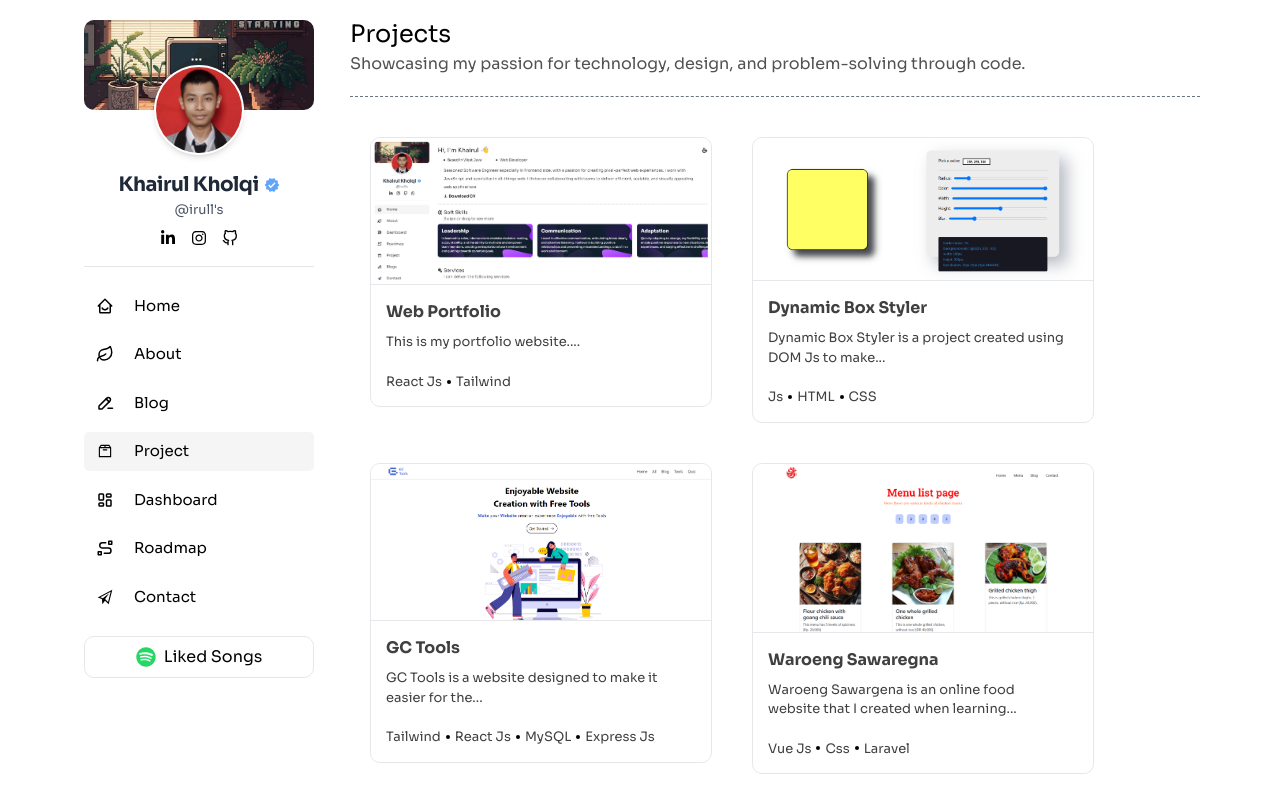
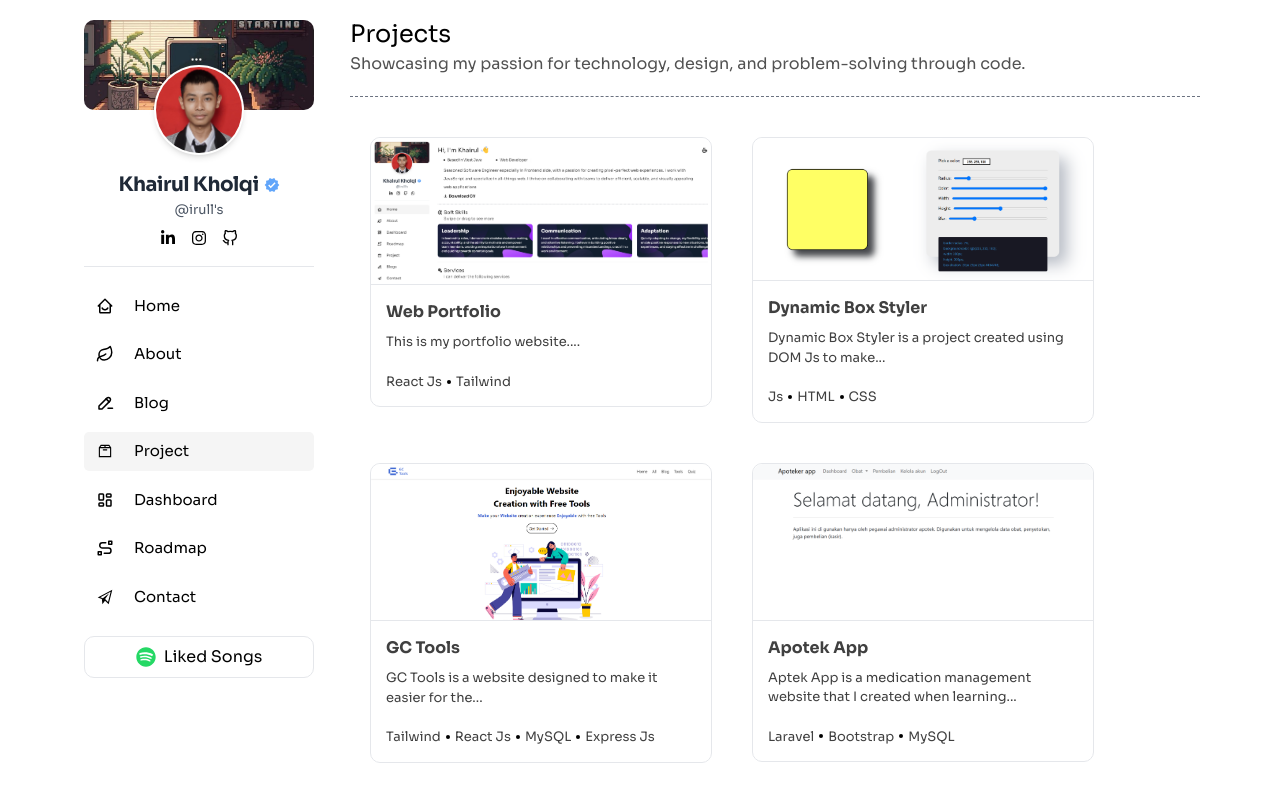
Before and after one commit to Muhammad-Khairul-Kholqi/MyPortfolio, a React (Vite) app: page /project in a window 1280 px wide. Built offline with nearby package versions, Linux system fonts and the light colour scheme.

Commit message:
delete 3 project

```diff
--- a/src/Page/AboutMe/certifikate.jsx
+++ b/src/Page/AboutMe/certifikate.jsx
@@ -114,7 +114,7 @@ const Certifikate = () => {
           <div className="w-[400px]">
             <img
                 src={images[currentImageIndex].src}
-                className="w-full shadow-md border"
+                className="w-full shadow-md rounded-[10px]"
             />
 
             <div className="flex justify-end mt-4 gap-[10px]">
--- a/src/Page/Project/project.jsx
+++ b/src/Page/Project/project.jsx
@@ -3,14 +3,11 @@ import CardProject from "./cardProject";
 import Footer from '../../Template/footer';
 
 import schoolImage from '../../Assets/project/school.png';
-import OnlineShop from '../../Assets/project/shop.png';
 import GcTools from '../../Assets/project/gc.png';
-import Chiken from '../../Assets/project/chiken.png';
 import Apotek from '../../Assets/project/apotek.png';
 import Agenda from '../../Assets/project/agenda.png';
 import Box from '../../Assets/project/box-styler.png';
 import Portfolio from '../../Assets/project/portfolio.png';
-import Aksara from '../../Assets/project/aksara.png';
 
 const projectsData = [
   {
@@ -39,14 +36,6 @@ const projectsData = [
 
   {
     id: 4,
-    title: "Waroeng Sawaregna",
-    description: "Waroeng Sawargena is an online food website that I created when learning Vue JS.",
-    image: Chiken,
-    technology: ["Vue Js", "Css", "Laravel"],
-  },
-
-  {
-    id: 5,
     title: "Apotek App",
     description: "Aptek App is a medication management website that I created when learning Laravel.",
     image: Apotek,
@@ -54,7 +43,7 @@ const projectsData = [
   },
 
   {
-    id: 6,
+    id: 5,
     title: "Daily Agenda",
     description: "Daily Agenda is a daily agenda website created to organize schedules so that they are organized.",
     image: Agenda,
@@ -62,27 +51,11 @@ const projectsData = [
   },
 
   {
-    id: 7,
-    title: "Shop Urban Outfitters",
-    description: "Shop Urban Outfitters is a simple online shop website.",
-    image: OnlineShop,
-    technology: ["CSS", "PHP", "MySQL", "Js"],
-  },
-
-  {
-    id: 8,
+    id: 6,
     title: "Web School",
     description: "Web School is a website project that I created as a final semester assignment at school.",
     image: schoolImage,
     technology: ["CSS", "PHP", "MySQL"],
-  },
-
-  {
-    id: 9,
-    title: "Aksara Pelajar",
-    description: "Aksara Pelajar is a website for teachers and students to manage attendance, assignments, and other academic activities",
-    image: Aksara,
-    technology: ["Laravel", "Tailwind", "MySQL"],
   },
 ];
 
--- a/src/Page/Project/projectDetail.jsx
+++ b/src/Page/Project/projectDetail.jsx
@@ -7,14 +7,11 @@ import { FaGithubAlt } from "react-icons/fa";
 import { FiExternalLink } from "react-icons/fi";
 
 import schoolImage from '../../Assets/project/school.png';
-import OnlineShop from '../../Assets/project/shop.png';
 import GcTools from '../../Assets/project/gc.png';
-import Chiken from '../../Assets/project/chiken.png';
 import Apotek from '../../Assets/project/apotek.png';
 import Agenda from '../../Assets/project/agenda.png';
 import Box from '../../Assets/project/box-styler.png';
 import Portfolio from '../../Assets/project/portfolio.png';
-import Aksara from '../../Assets/project/aksara.png';
 
 import Css from '../../Assets/skills/css.png';
 import Php from '../../Assets/skills/php.png';
@@ -23,7 +20,6 @@ import Js from '../../Assets/skills/js.png';
 import Tailwind from '../../Assets/skills/tailwind.png';
 import ReactJs from '../../Assets/skills/react.png';
 import Express from '../../Assets/skills/express.png';
-import Vue from '../../Assets/skills/vue.png';
 import Laravel from '../../Assets/skills/laravel.png';
 import Bootstrap from '../../Assets/skills/bootstrap.png';
 import Html from '../../Assets/skills/html.png';
@@ -75,21 +71,6 @@ const projectsData = [
 
   {
     id: 4,
-    title: "Waroeng Sawaregna",
-    description: "Waroeng Sawargena is an online food website that I created when learning Vue JS.",
-    image: Chiken,
-    technology: ["Vue Js", "Css", "Laravel"],
-    github: "https://github.com/Muhammad-Khairul-Kholqi/WaroengSawaregnaVue",
-    demo: "",
-    techImages: [
-      Vue,
-      Css,
-      Laravel
-    ]
-  },
-
-  {
-    id: 5,
     title: "Apotek App",
     description: "Aptek App is a medication management website that I created when learning Laravel.",
     image: Apotek,
@@ -104,7 +85,7 @@ const projectsData = [
   },
 
   {
-    id: 6,
+    id: 5,
     title: "Daily Agenda",
     description: "Daily Agenda is a daily agenda website created to organize schedules so that they are organized.",
     image: Agenda,
@@ -119,23 +100,7 @@ const projectsData = [
   },
 
   {
-    id: 7,
-    title: "Shop Urban Outfitters",
-    description: "Shop Urban Outfitters is a simple online shop website.",
-    image: OnlineShop,
-    technology: ["CSS", "PHP", "MySQL", "Js"],
-    github: "https://github.com/Muhammad-Khairul-Kholqi/Shop-Urban",
-    demo: "",
-    techImages: [
-      Css,
-      Php,
-      Mysql,
-      Js
-    ]
-  },
-
-  {
-    id: 8,
+    id: 6,
     title: "Web School",
     description: "Web School is a website project that I created as a final semester assignment at school.",
     image: schoolImage,
@@ -145,21 +110,6 @@ const projectsData = [
     techImages: [
       Css,
       Php,
-      Mysql
-    ]
-  },
-
-  {
-    id: 9,
-    title: "Aksara Pelajar",
-    description: "Aksara Pelajar is a website for teachers and students to manage attendance, assignments, and other academic activities",
-    image: Aksara,
-    technology: ["Laravel", "Tailwind", "MySQL"],
-    github: "https://github.com/Muhammad-Khairul-Kholqi/AksaraPelajar",
-    demo: "",
-    techImages: [
-      Laravel,
-      Tailwind,
       Mysql
     ]
   },
```
